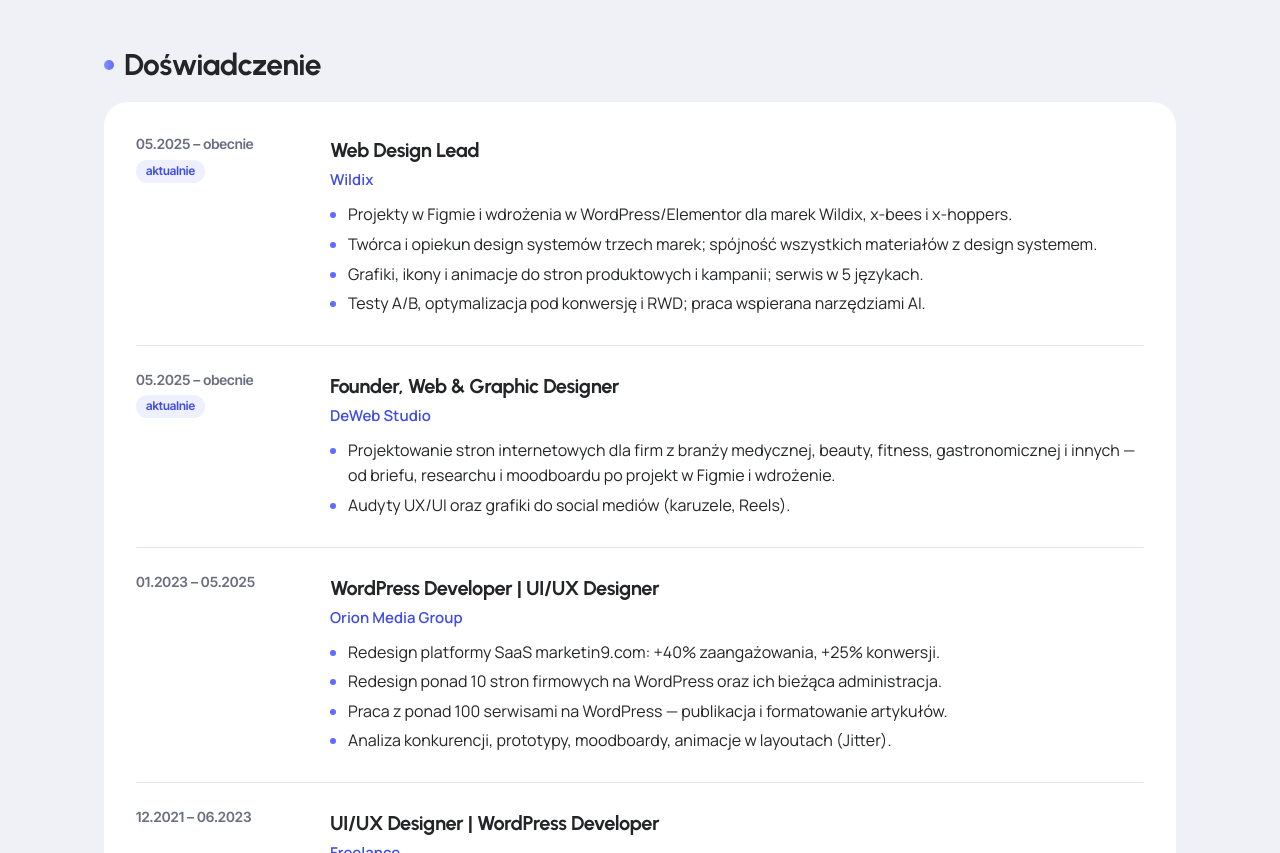
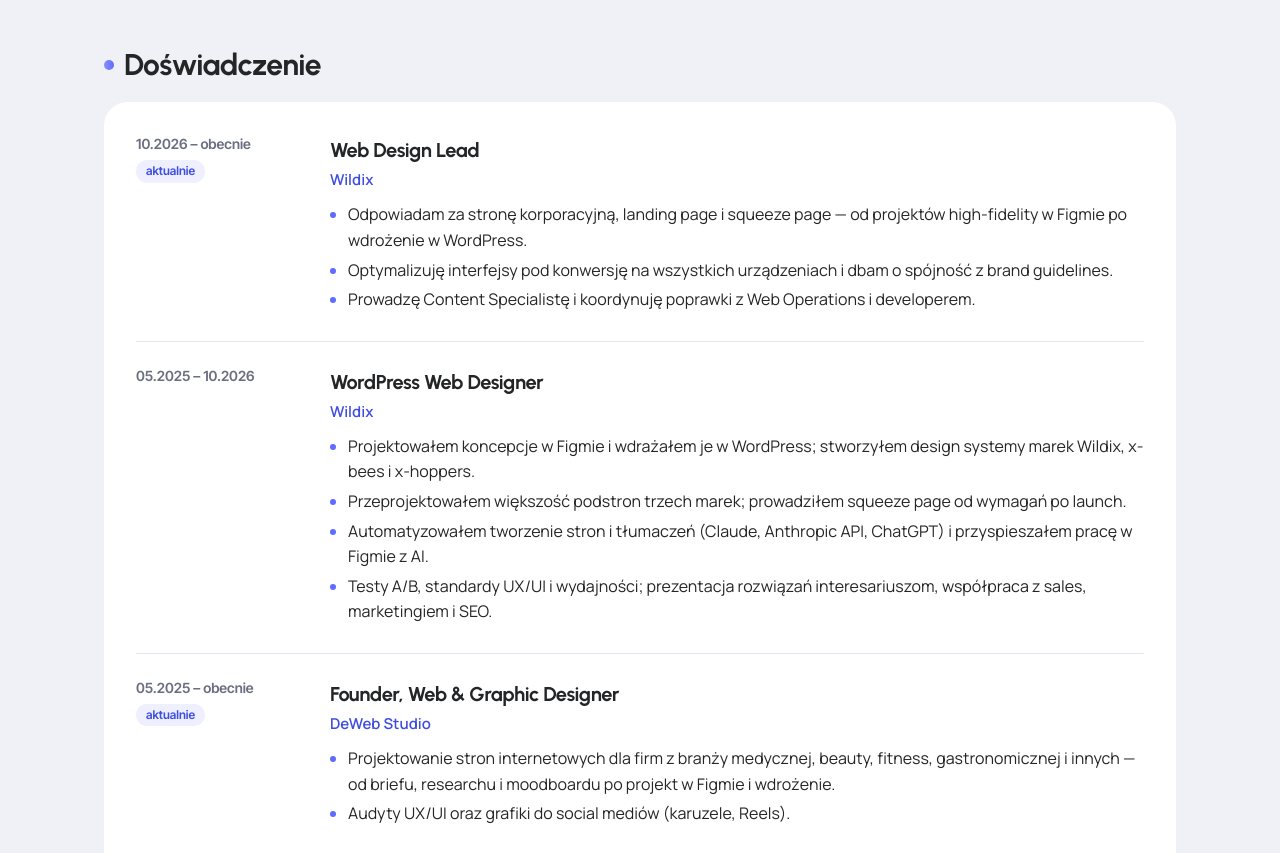
Before and after one commit to deleniv88/cv, a plain HTML site: page index.html in a window 1280 px wide. Shown: the part 740-1593 px from the top of the page. Drawn offline with Linux system fonts and the light colour scheme.

Commit message:
Split Wildix into Web Design Lead (10.2026–) and WordPress Web Designer (05.2025–10.2026); update PDF
Co-Authored-By: Claude Opus 5.5 <noreply@anthropic.com>
Claude-Session: https://claude.ai/code/session_018HRWetd4f2EL4CtSvK2m8V

```diff
--- a/index.html
+++ b/index.html
@@ -237,15 +237,27 @@ footer{padding:28px 0 48px;color:var(--muted);font-size:13px;text-align:center}
     <div class="sec-head reveal"><i></i><h2>Doświadczenie</h2></div>
     <div class="card reveal">
       <article class="job">
-        <div class="when">05.2025 – obecnie<br><span class="now">aktualnie</span></div>
+        <div class="when">10.2026 – obecnie<br><span class="now">aktualnie</span></div>
         <div>
           <h3>Web Design Lead</h3>
           <div class="co">Wildix</div>
           <ul>
-            <li>Projekty w Figmie i wdrożenia w WordPress/Elementor dla marek Wildix, x-bees i x-hoppers.</li>
-            <li>Twórca i opiekun design systemów trzech marek; spójność wszystkich materiałów z design systemem.</li>
-            <li>Grafiki, ikony i animacje do stron produktowych i kampanii; serwis w 5 językach.</li>
-            <li>Testy A/B, optymalizacja pod konwersję i RWD; praca wspierana narzędziami AI.</li>
+            <li>Odpowiadam za stronę korporacyjną, landing page i squeeze page — od projektów high-fidelity w Figmie po wdrożenie w WordPress.</li>
+            <li>Optymalizuję interfejsy pod konwersję na wszystkich urządzeniach i dbam o spójność z brand guidelines.</li>
+            <li>Prowadzę Content Specialistę i koordynuję poprawki z Web Operations i developerem.</li>
+          </ul>
+        </div>
+      </article>
+      <article class="job">
+        <div class="when">05.2025 – 10.2026</div>
+        <div>
+          <h3>WordPress Web Designer</h3>
+          <div class="co">Wildix</div>
+          <ul>
+            <li>Projektowałem koncepcje w Figmie i wdrażałem je w WordPress; stworzyłem design systemy marek Wildix, x-bees i x-hoppers.</li>
+            <li>Przeprojektowałem większość podstron trzech marek; prowadziłem squeeze page od wymagań po launch.</li>
+            <li>Automatyzowałem tworzenie stron i tłumaczeń (Claude, Anthropic API, ChatGPT) i przyspieszałem pracę w Figmie z AI.</li>
+            <li>Testy A/B, standardy UX/UI i wydajności; prezentacja rozwiązań interesariuszom, współpraca z sales, marketingiem i SEO.</li>
           </ul>
         </div>
       </article>
```
Also changed, not shown: 1 other file.
